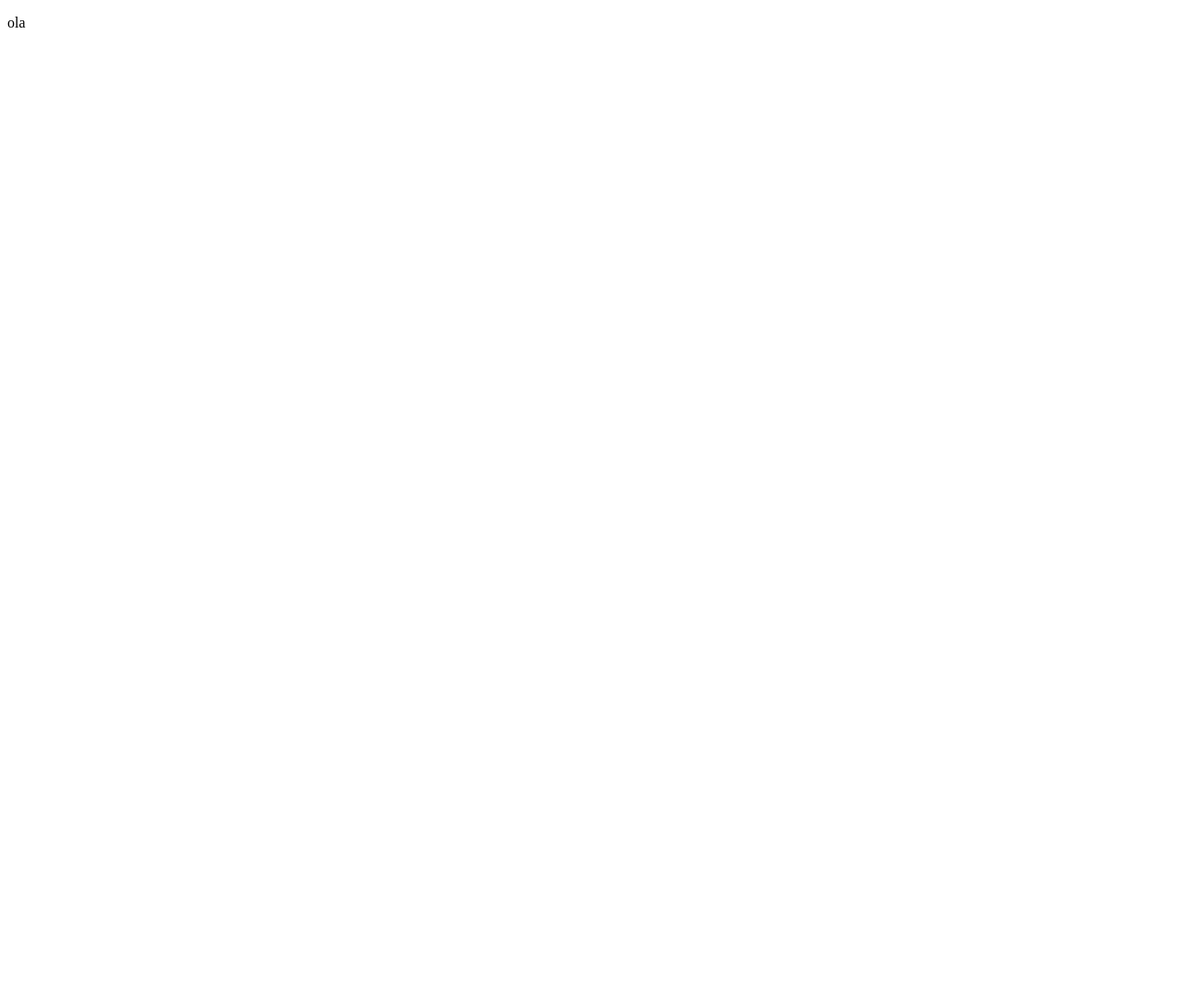
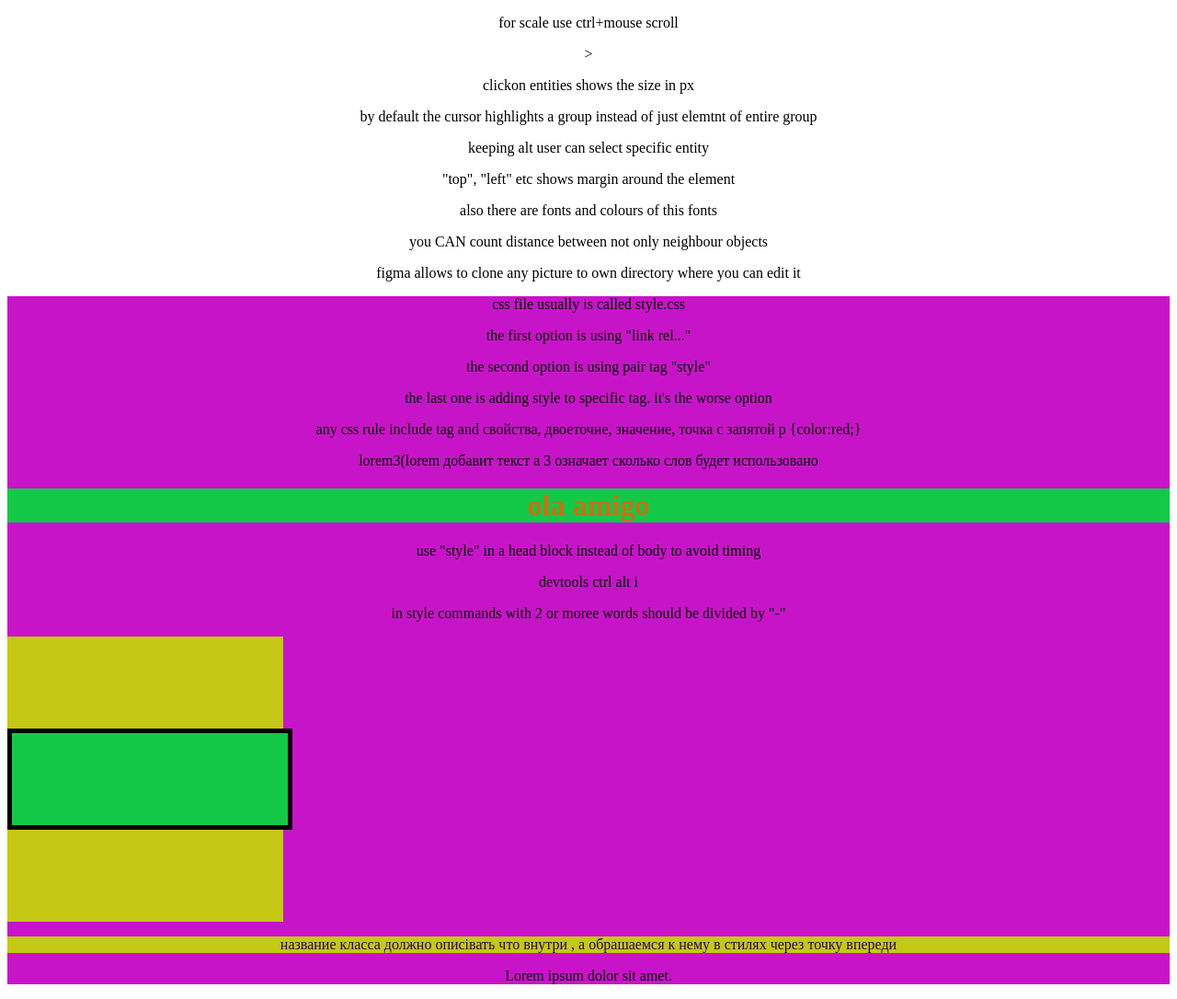
Before and after one commit to PogHou/hillel_homeworks, a plain HTML site: page unit_04/index.html in a window 1280 px wide. Shown: the whole page at 92% size. Before the commit the page ends 800 px from the top, so only its background shows below. Drawn offline with Linux system fonts and the light colour scheme.

Commit message:
first style uni isfinished

```diff
--- a/unit_04/index.html
+++ b/unit_04/index.html
@@ -1,11 +1,78 @@
 <!DOCTYPE html>
-<html lang="en">
+<html lang="ru">
 <head>
     <meta charset="UTF-8">
     <meta name="viewport" content="width=device-width, initial-scale=1.0">
-    <title>tables</title>
+    <link rel="stylesheet" href="./style.css" />
+    <title>figma+css</title>
 </head>
 <body>
-    <p>ola</p>
+    <header align="center">
+        <p>for scale use ctrl+mouse scroll</p>>
+        <p>clickon entities shows the size in px</p>
+        <p>by default the cursor highlights a group instead of just elemtnt of entire group </p>
+        <p>keeping alt user can select specific entity</p>
+        <p>"top", "left" etc shows margin around the element</p>
+        <p>also there are fonts and colours of this fonts</p>
+        <p>you CAN count distance between not only neighbour objects</p>
+        <p>figma allows to clone any picture to own directory
+            where you can edit it</p>
+    </header>
+
+    <main align="center">
+        <P> css file usually is called style.css</P>
+        <p>the first option is using "link rel..."</p>
+        <p>the second option is using pair tag "style" </p>
+        <p>the last one is adding style to specific tag. it's the worse option</p>
+
+        <p> any css rule include tag and свойства, двоеточие, значение, точка с запятой
+            p {color:red;}
+        </p>
+        <p>lorem3(lorem добавит текст а 3 означает сколько слов будет использовано</p>
+
+        <h1> ola amigo</h1>
+        <p> use "style" in a head block instead of body to avoid timing</p>
+
+        <p>devtools ctrl alt i</p>
+        <p> in style commands with 2 or moree words should be divided by "-"</p>
+        <div></div>
+        <div class="de"></div>
+        <div class="desc"></div>
+
+        <p class="txt">название класса должно описівать что внутри , а обрашаемся к нему в стилях через точку впереди</p>
+        <p class="description">Lorem ipsum dolor sit amet.</p>
+
+        <style>
+            h1 {
+                color:hsl(31, 82%, 43%)
+
+            }
+            h1 {background-color: hsl(137, 82%, 43%);}
+            main {
+                background-color: hsl(300, 82%, 43%);
+            }
+            div {
+                background-color: hsl(61, 82%, 43%);
+                height: 100px;
+                width: 300px; //не делай так, чтоб верстка была адаптивной
+            }
+            .txt {
+                min-height:20 px;
+                color:hsl(270, 91%, 17%);
+                background-color: hsl(61, 82%, 43%);
+            }
+            .de {
+                background-color: hsl(137, 82%, 43%);
+                border-width: 5px;
+                border-color: black;
+                border-style: solid; <!--solid by_default, dashed пунктиром-->
+                border-style: dashed;
+                }
+        </style>
+    </main>
+
+    <footer>
+
+    </footer>
 </body>
 </html>
```
